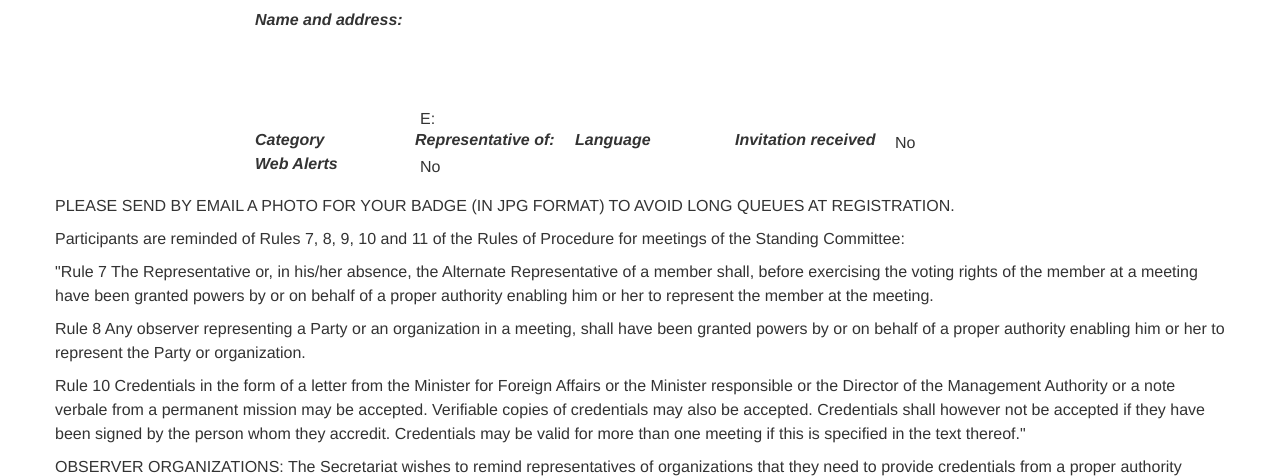
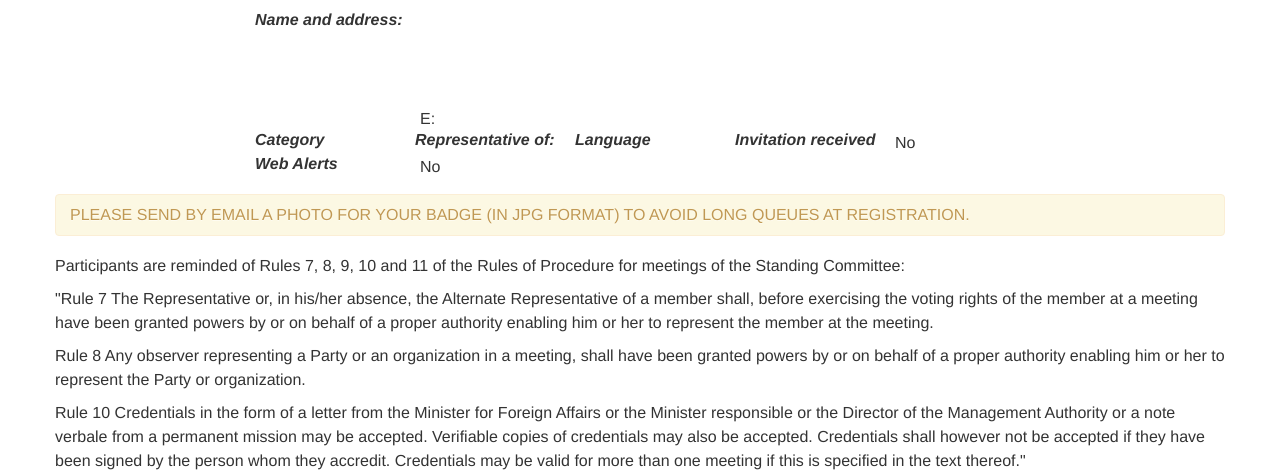
Before and after one commit to dincamihai/cites-meetings, a Flask app: template templates/credentials.html in a window 1280 px wide. Shown: the part 194-670 px from the top of the page. Run offline with Flask 2, Linux system fonts and the light colour scheme; the template is opened without the code that fills it, so the values that code supplies are empty; parts of the project's set-up code (start-up, migrations or seed data) failed here and were passed over; some libraries are stand-ins or nearby versions.

Commit message:
remove tabs and add alert for email warning message

```diff
--- a/templates/credentials.html
+++ b/templates/credentials.html
@@ -122,7 +122,7 @@
 
     <div class="credentials-content">
       {% if not p["pic_path"] %}
-        <p>PLEASE SEND BY EMAIL A PHOTO FOR YOUR BADGE
+        <p class="alert">PLEASE SEND BY EMAIL A PHOTO FOR YOUR BADGE
            (IN JPG FORMAT) TO AVOID LONG QUEUES AT REGISTRATION.</p>
       {% endif %}
 
```
Lines whose indentation alone changed are shown as unchanged.
